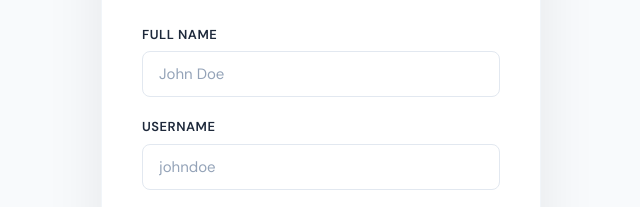
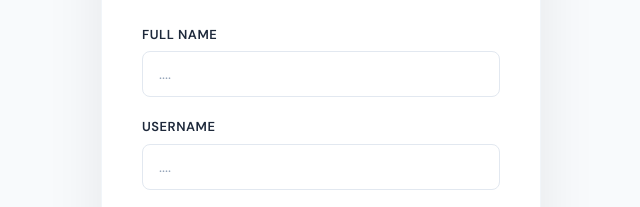
Before and after one commit to Bishesh-Bhandari/CareSync-AI, a plain HTML site: page frontend/register.html in a window 1280 px wide. Shown: the part 224-431 px from the top of the page, without its empty margins (319-959 px from the left). Drawn offline with Linux system fonts and the light colour scheme.

```diff
--- a/frontend/register.html
+++ b/frontend/register.html
@@ -22,11 +22,11 @@
         <form id="registerForm">
             <div class="form-group">
                 <label for="fullName">Full Name</label>
-                <input type="text" id="fullName" class="form-input" placeholder="John Doe" required>
+                <input type="text" id="fullName" class="form-input" placeholder="...." required>
             </div>
             <div class="form-group">
                 <label for="username">Username</label>
-                <input type="text" id="username" class="form-input" placeholder="johndoe" required>
+                <input type="text" id="username" class="form-input" placeholder="...." required>
             </div>
             <div class="form-group">
                 <label for="email">Email Address</label>
```
Also changed, not shown: 3 other files.
